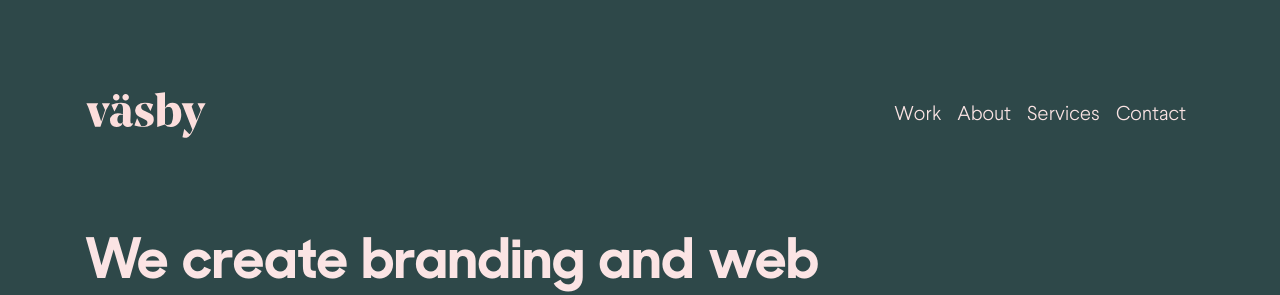
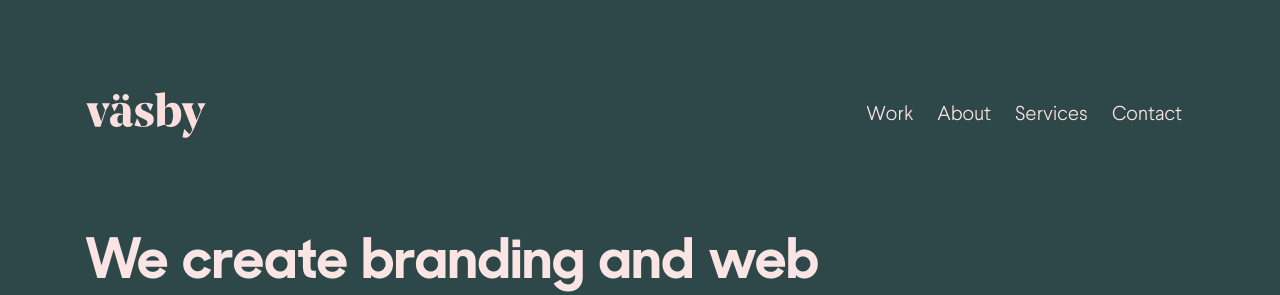
Before and after one commit to ifancyabroad/vasby, a Jekyll site: the page built from index.html, in a window 1280 px wide. Shown: the top 295 px of the page. Built offline with Jekyll 4.4.1, drawn with Linux system fonts in a browser that asks for light colours.

Commit message:
Change navbar link spacing and footer nav hover colour

```diff
--- a/_includes/footer.html
+++ b/_includes/footer.html
@@ -25,7 +25,7 @@
           <div class="col-6">
             <nav class="nav flex-column">
               {% for item in site.data.navigation %}
-                <a class="text-secondary nav-link {% if page.url == item.link %}active{% endif %}" href="{{ item.link }}">
+                <a class="nav-link {% if page.url == item.link %}active{% endif %}" href="{{ item.link }}">
                   {{ item.name }} {% if page.url == item.link %}<span class="sr-only">(current)</span>{% endif %}
                 </a>
               {% endfor %}
@@ -34,7 +34,7 @@
           <div class="col-6">
             <nav class="nav flex-column">
               {% for item in site.data.social_media %}
-                <a class="text-secondary nav-link" href="{{ item.link }}">{{ item.name }}</a>
+                <a class="nav-link" href="{{ item.link }}">{{ item.name }}</a>
               {% endfor %}
             </nav>
           </div>
--- a/_sass/custom.scss
+++ b/_sass/custom.scss
@@ -43,4 +43,5 @@
 $link-decoration: none;
 $link-hover-decoration: none;
 
+$navbar-nav-link-padding-x: .75rem;
 $navbar-dark-color: $secondary;
--- a/_sass/main.scss
+++ b/_sass/main.scss
@@ -164,6 +164,17 @@
     max-width: 570px;
     margin-bottom: 100px;
   }
+
+  .nav {
+
+    .nav-link {
+      color: $secondary;
+
+      &:hover {
+        color: rgba(#fff, .75);
+      }
+    }
+  }
 }
 
 @include media-breakpoint-up(md) {
```
